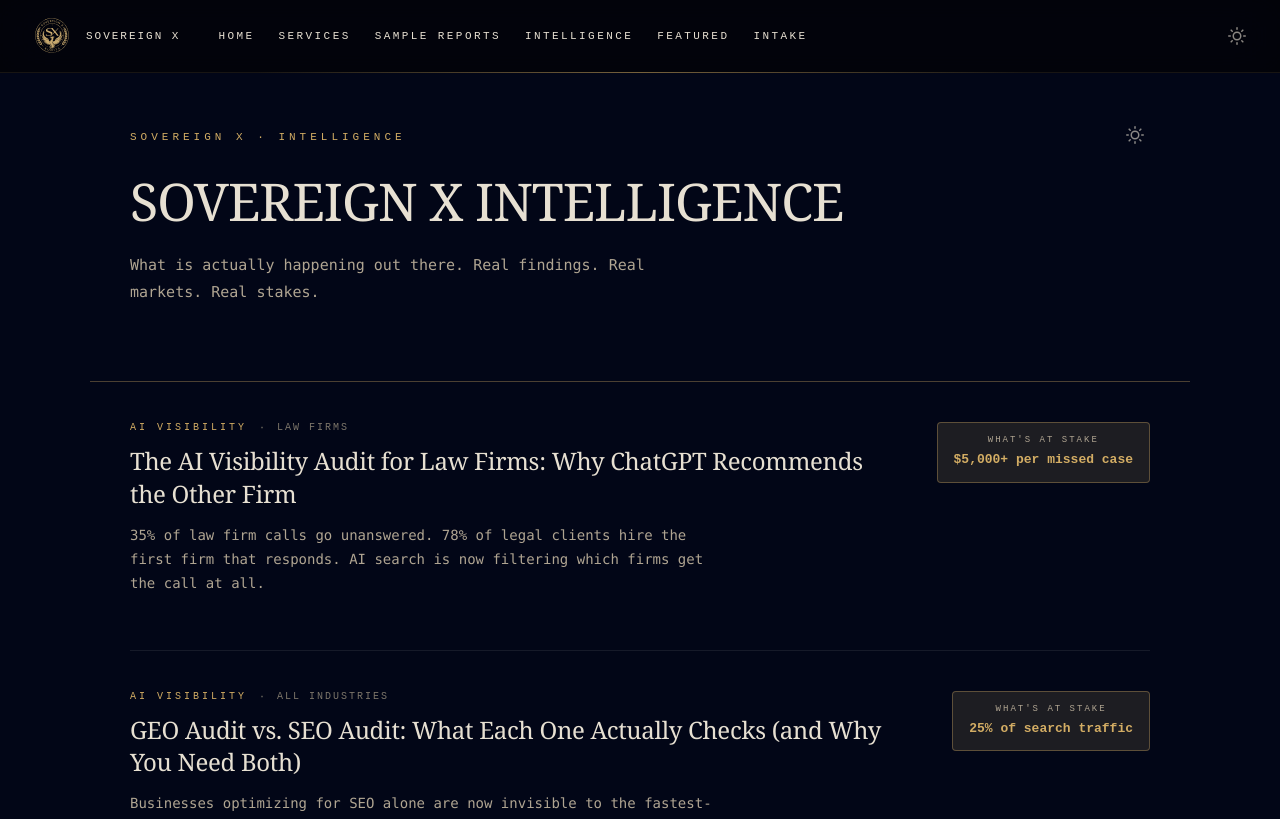
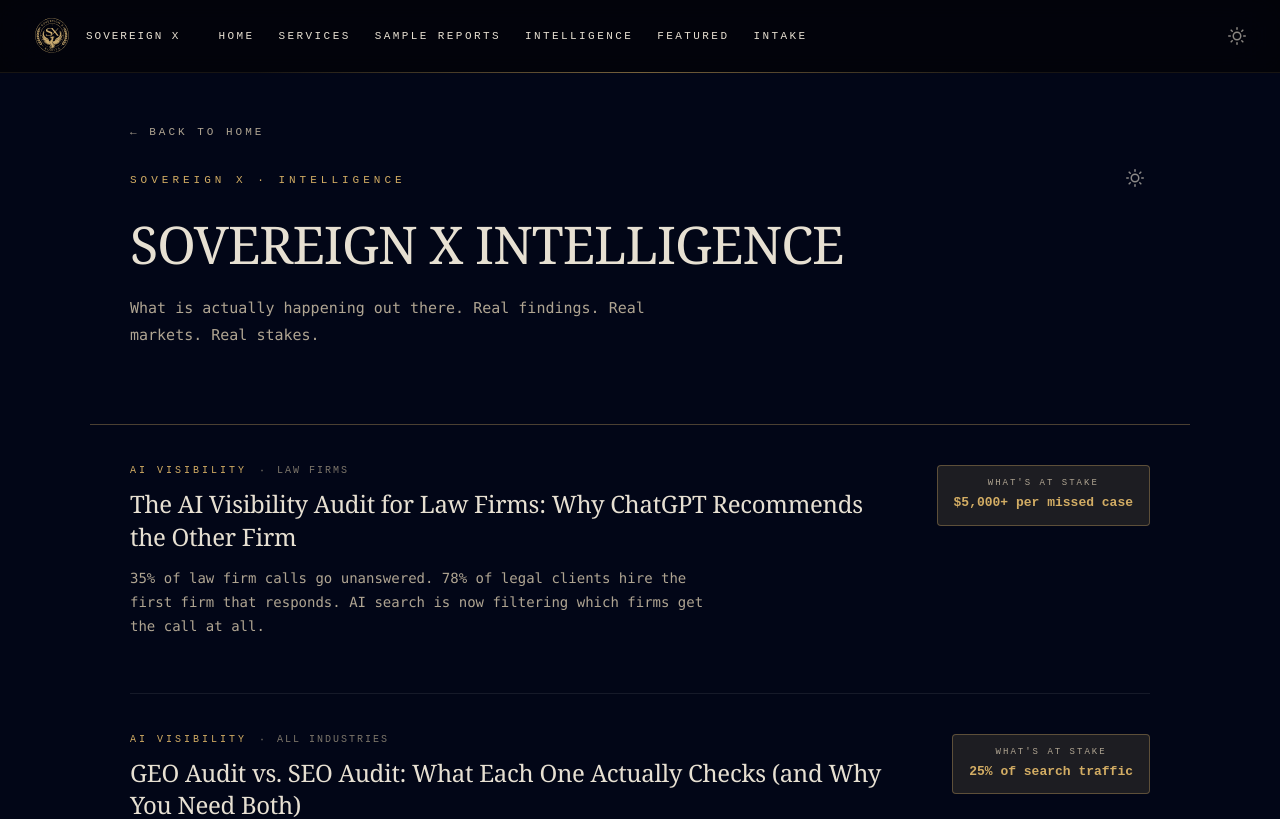
Before and after one commit to wbfo/NewSXA, a Next.js app: page /blog in a window 1280 px wide. Shown: the top 819 px of the page. Built offline with nearby package versions, Linux system fonts and the light colour scheme; no server answers.

Commit message:
feat(blog): add back button to blog index page linking to home

```diff
--- a/app/blog/page.tsx
+++ b/app/blog/page.tsx
@@ -1,6 +1,7 @@
 // Cache bust
 import { getAllPosts } from '@/lib/blog'
 import { ThemeToggle } from '@/components/ui/theme-toggle'
+import Link from 'next/link'
 
 export const metadata = {
   title: 'Sovereign X Intelligence — sxaudits.com',
@@ -19,6 +20,12 @@
         .blog-article-hover:hover {
           opacity: 0.75 !important;
         }
+        .back-btn-hover {
+          transition: color 0.2s;
+        }
+        .back-btn-hover:hover {
+          color: var(--gold) !important;
+        }
       `}</style>
 
       {/* HEADER */}
@@ -29,6 +36,22 @@
         maxWidth: '1100px',
         margin: '0 auto',
       }}>
+        <div style={{ marginBottom: '24px' }}>
+          <Link
+            href="/"
+            style={{
+              color: 'var(--subtle)',
+              fontFamily: 'monospace',
+              fontSize: '11px',
+              letterSpacing: '3px',
+              textTransform: 'uppercase',
+              textDecoration: 'none',
+            }}
+            className="back-btn-hover"
+          >
+            ← Back to Home
+          </Link>
+        </div>
         <div style={{ display: 'flex', justifyContent: 'space-between', alignItems: 'flex-start', marginBottom: '16px' }}>
           <p style={{
             color: 'var(--gold)',
```
